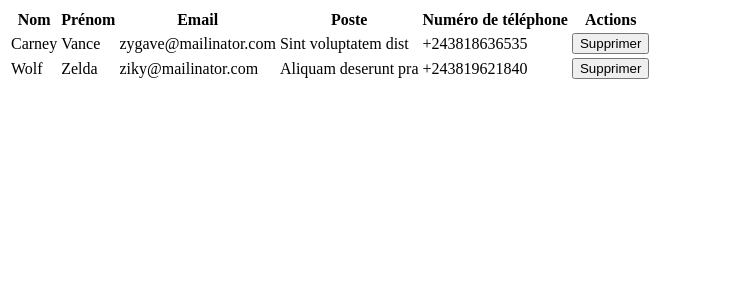
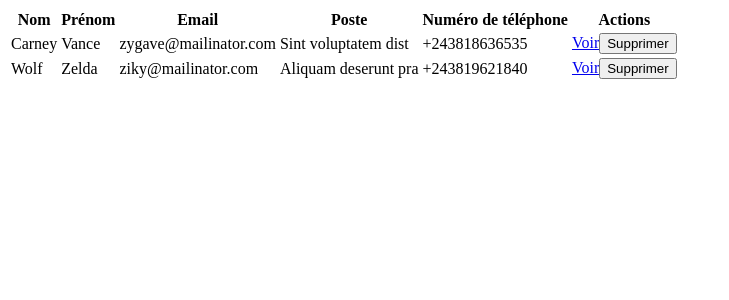
Before and after one commit to jochri3/contacts_list_1_3_december_2021, a React (Create React App) app: page /contacts in a window 1280 px wide. Shown: the top 300 px of the page, without its empty margins (0-729 px from the left). Built offline with nearby package versions, Linux system fonts and the light colour scheme; data requests are answered from the project's data file.

Commit message:
add link to show page from contacts index

```diff
--- a/src/components/contacts/contact-item/contact-item.tsx
+++ b/src/components/contacts/contact-item/contact-item.tsx
@@ -1,3 +1,4 @@
+import { Link } from "react-router-dom";
 import IContact from "../../../interfaces/i-contacts";
 
 interface ContactItemProps {
@@ -17,6 +18,7 @@
       <td>{position}</td>
       <td>{phone_number}</td>
       <td>
+        <Link to={`/contact/${id}`}>Voir</Link>
         <button onClick={() => deleteContact(id)}>Supprimer</button>
       </td>
     </tr>
```
